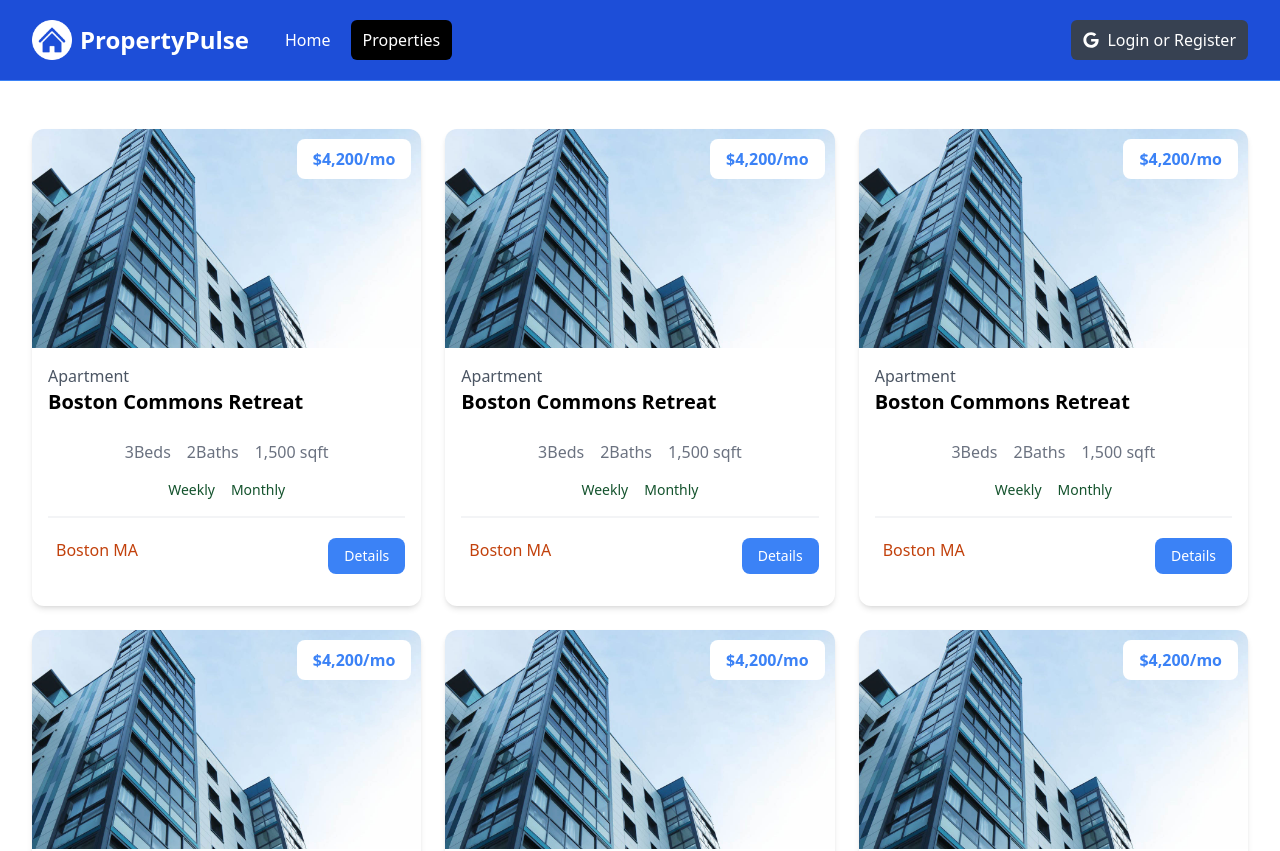
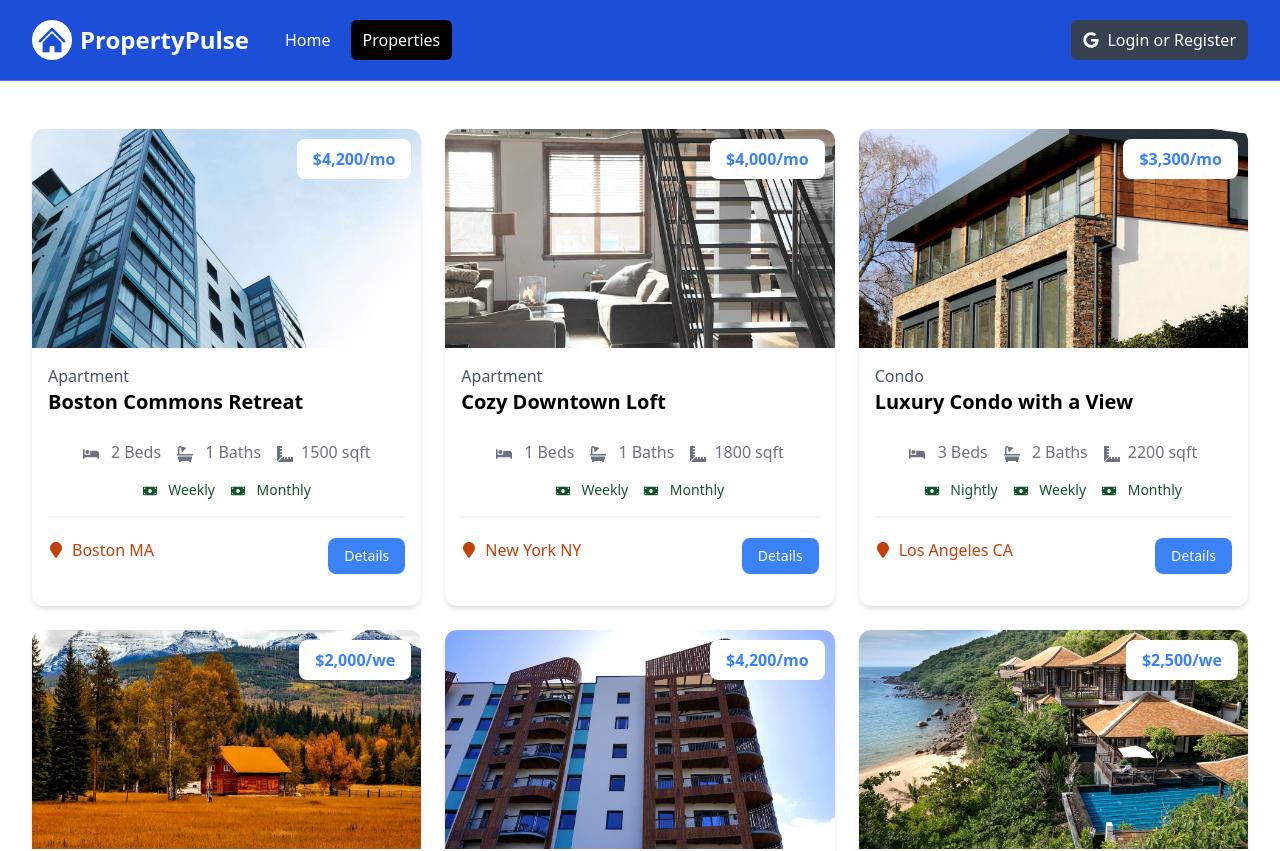
Before and after one commit to manovarun/property-pulse, a Next.js app: page /properties in a window 1280 px wide. Shown: the top 851 px of the page. Built offline with nearby package versions, Linux system fonts and the light colour scheme.

Commit message:
Property Card Dynamic Data

```diff
--- a/components/PropertyCard.jsx
+++ b/components/PropertyCard.jsx
@@ -1,59 +1,97 @@
+import Image from 'next/image';
+import Link from 'next/link';
 import React from 'react';
+import {
+  FaBed,
+  FaBath,
+  FaRulerCombined,
+  FaMoneyBill,
+  FaMapMarker,
+} from 'react-icons/fa';
 
-const PropertyCard = () => {
+const PropertyCard = ({ property }) => {
+  const getRateDisplay = () => {
+    const { rates } = property;
+
+    if (rates.monthly) {
+      return `${rates.monthly.toLocaleString()}/mo`;
+    } else if (rates.weekly) {
+      return `${rates.weekly.toLocaleString()}/we`;
+    } else if (rates.nightly) {
+      return `${rates.nightly.toLocaleString()}/night`;
+    }
+  };
   return (
     <div className="rounded-xl shadow-md relative">
-      <img
-        src="images/properties/a1.jpg"
+      <Image
+        src={`/images/properties/${property.images[0]}`}
         alt=""
+        sizes="100vw"
+        height={0}
+        width={0}
         className="w-full h-auto rounded-t-xl"
       />
       <div className="p-4">
         <div className="text-left md:text-center lg:text-left mb-6">
-          <div className="text-gray-600">Apartment</div>
-          <h3 className="text-xl font-bold">Boston Commons Retreat</h3>
+          <div className="text-gray-600">{property.type}</div>
+          <h3 className="text-xl font-bold">{property.name}</h3>
         </div>
         <h3 className="absolute top-[10px] right-[10px] bg-white px-4 py-2 rounded-lg text-blue-500 font-bold text-right md:text-center lg:text-right">
-          $4,200/mo
+          ${getRateDisplay()}
         </h3>
 
         <div className="flex justify-center gap-4 text-gray-500 mb-4">
           <p>
-            <i className="fa-solid fa-bed"></i> 3
-            <span className="md:hidden lg:inline">Beds</span>
+            <FaBed className="inline mr-2" /> {property.beds}
+            <span className="md:hidden lg:inline ml-1">Beds</span>
           </p>
           <p>
-            <i className="fa-solid fa-bath"></i> 2
-            <span className="md:hidden lg:inline">Baths</span>
+            <FaBath className="inline mr-2" /> {property.baths}
+            <span className="md:hidden lg:inline ml-1">Baths</span>
           </p>
           <p>
-            <i className="fa-solid fa-ruler-combined"></i>
-            1,500 <span className="md:hidden lg:inline">sqft</span>
+            <FaRulerCombined className="inline mr-2" />
+            {property.square_feet}
+            <span className="md:hidden lg:inline ml-1">sqft</span>
           </p>
         </div>
 
         <div className="flex justify-center gap-4 text-green-900 text-sm mb-4">
-          <p>
-            <i className="fa-solid fa-money-bill"></i> Weekly
-          </p>
-          <p>
-            <i className="fa-solid fa-money-bill"></i> Monthly
-          </p>
+          {property.rates.nightly && (
+            <p>
+              <FaMoneyBill className="inline mr-2" /> Nightly
+            </p>
+          )}
+
+          {property.rates.weekly && (
+            <p>
+              <FaMoneyBill className="inline mr-2" /> Weekly
+            </p>
+          )}
+
+          {property.rates.monthly && (
+            <p>
+              <FaMoneyBill className="inline mr-2" /> Monthly
+            </p>
+          )}
         </div>
 
         <div className="border border-gray-100 mb-5"></div>
 
         <div className="flex flex-col lg:flex-row justify-between mb-4">
           <div className="flex align-middle gap-2 mb-4 lg:mb-0">
-            <i className="fa-solid fa-location-dot text-lg text-orange-700"></i>
-            <span className="text-orange-700"> Boston MA </span>
+            <FaMapMarker className="mt-1 text-orange-700" />
+            <span className="text-orange-700">
+              {' '}
+              {property.location.city} {property.location.state}
+            </span>
           </div>
-          <a
-            href="property.html"
+          <Link
+            href={`/properties/${property._id}`}
             className="h-[36px] bg-blue-500 hover:bg-blue-600 text-white px-4 py-2 rounded-lg text-center text-sm"
           >
             Details
-          </a>
+          </Link>
         </div>
       </div>
     </div>
```
